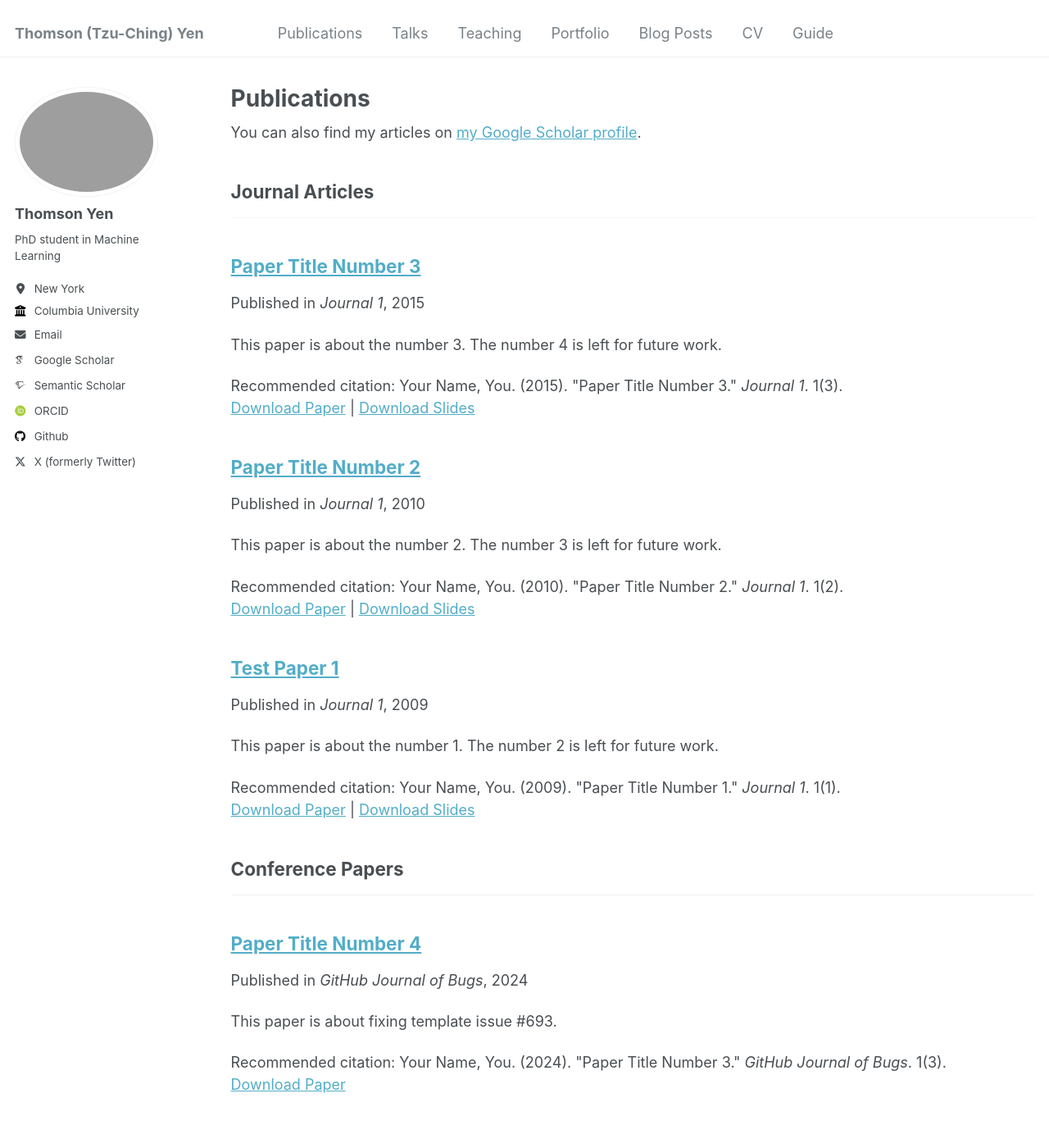
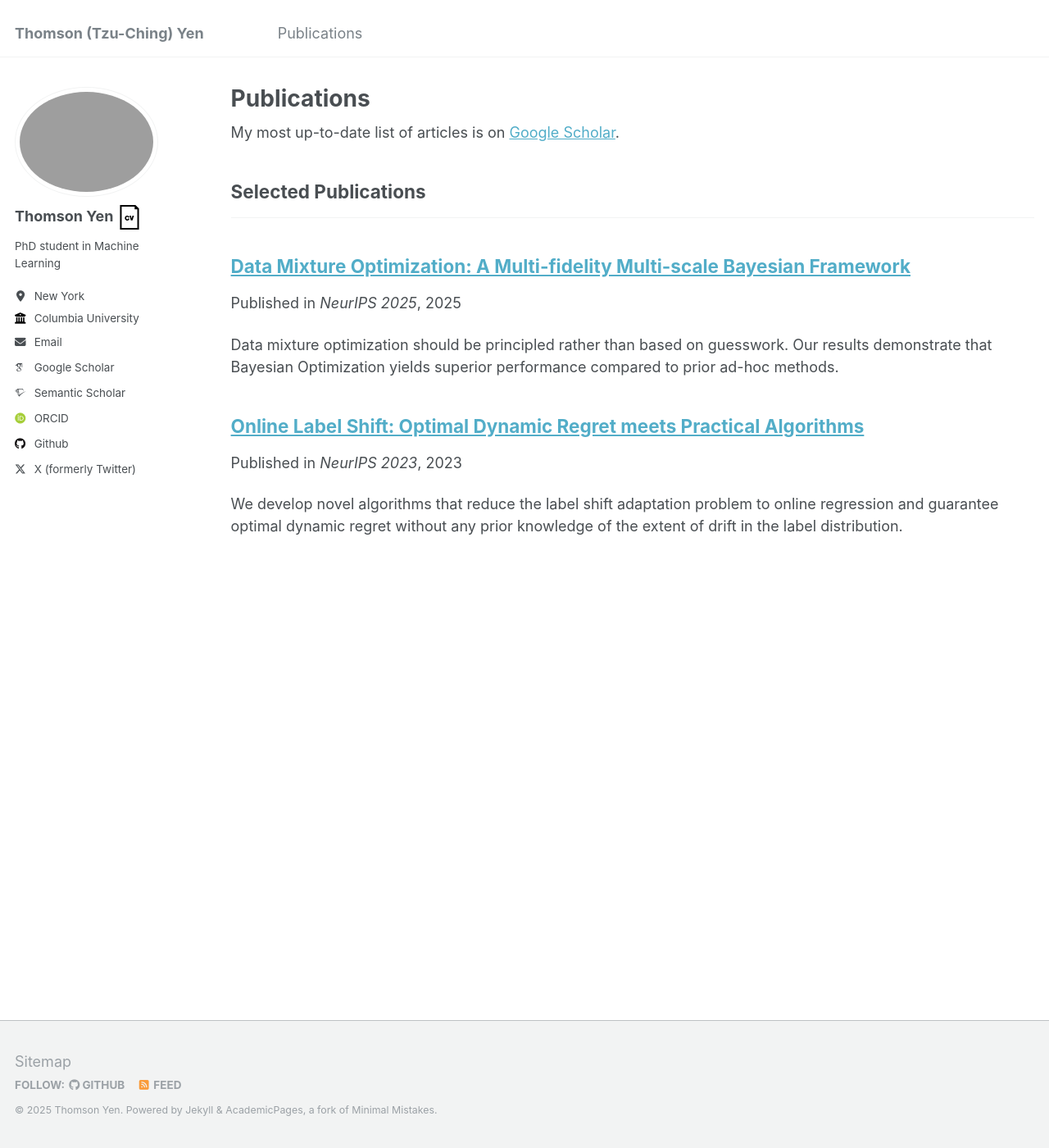
Before and after one commit to ThomsonYen/ThomsonYen.github.io, a Jekyll site: the page built from _pages/publications.html, in a window 1280 px wide and 1400 px high. Shown: the whole window at 82% size. Built offline with Jekyll 4.4.1, drawn with Linux system fonts in a browser that asks for light colours; some web fonts are replaced.

Commit message:
Update publication section

```diff
--- a/_config.yml
+++ b/_config.yml
@@ -24,6 +24,7 @@ author:
   avatar           : "ty.png"
   name             : "Thomson Yen"
   pronouns         : # example: "she/her"
+  cv_url           : "/files/YenCV.pdf"
   bio              : "PhD student in Machine Learning"
   location         : "New York"
   employer         : "Columbia University"
@@ -75,12 +76,14 @@ author:
 
 # Publication Category - The following the list of publication categories and their headings
 publication_category:
-  books:
-    title: 'Books'
-  manuscripts:
-    title: 'Journal Articles'
-  conferences:
-    title: 'Conference Papers'
+  selected_publications:
+    title: 'Selected Publications'
+  # books:
+  #   title: 'Books'
+  # manuscripts:
+  #   title: 'Journal Articles'
+  # conferences:
+  #   title: 'Conference Papers'
 
 # Site Settings
 teaser                   :  # filename of teaser fallback teaser image placed in /images/, .e.g. "500x300.png"
--- a/_includes/archive-single.html
+++ b/_includes/archive-single.html
@@ -29,6 +29,8 @@
     <h2 class="archive__item-title" itemprop="headline">
       {% if post.link %}
         <a href="{{ post.link }}">{{ title }}</a> <a href="{{ base_path }}{{ post.url }}" rel="permalink"><i class="fa fa-link" aria-hidden="true" title="permalink"></i><span class="sr-only">Permalink</span></a>
+      {% elsif post.permalink contains "http" %}
+        <a href="{{ post.permalink }}" target="_blank">{{ title }}</a>
       {% else %}
         <a href="{{ base_path }}{{ post.url }}" rel="permalink">{{ title }}</a>
       {% endif %}
--- a/_includes/author-profile.html
+++ b/_includes/author-profile.html
@@ -11,7 +11,22 @@ site.author %} {% endif %}
   </div>
 
   <div class="author__content">
-    <h3 class="author__name">{{ author.name }}</h3>
+    <h3 class="author__name">
+      {{ author.name }} {% if author.cv_url %}
+      <a
+        href="{{ author.cv_url }}"
+        target="_blank"
+        class="cv-icon"
+        title="View CV"
+      >
+        <img
+          src="/assets/cv.svg"
+          alt="CV"
+          style="width: 30px; height: 30px; vertical-align: middle"
+        />
+      </a>
+      {% endif %}
+    </h3>
     {% if author.pronouns %}
     <p class="author__pronouns">{{ author.pronouns }}</p>
     {% endif %} {% if author.bio %}
--- a/_pages/cv.md
+++ b/_pages/cv.md
@@ -31,34 +31,3 @@ Work experience
   * Github University
   * Duties included: Tagging issues
   * Supervisor: Professor Git
-
-Skills
-======
-* Skill 1
-* Skill 2
-  * Sub-skill 2.1
-  * Sub-skill 2.2
-  * Sub-skill 2.3
-* Skill 3
-
-Publications
-======
-  <ul>{% for post in site.publications reversed %}
-    {% include archive-single-cv.html %}
-  {% endfor %}</ul>
-
-Talks
-======
-  <ul>{% for post in site.talks reversed %}
-    {% include archive-single-talk-cv.html  %}
-  {% endfor %}</ul>
-
-Teaching
-======
-  <ul>{% for post in site.teaching reversed %}
-    {% include archive-single-cv.html %}
-  {% endfor %}</ul>
-
-Service and leadership
-======
-* Currently signed in to 43 different slack teams
--- a/_pages/publications.html
+++ b/_pages/publications.html
@@ -6,14 +6,17 @@ author_profile: true
 ---
 
 {% if site.author.googlescholar %}
-  <div class="wordwrap">You can also find my articles on <a href="{{site.author.googlescholar}}">my Google Scholar profile</a>.</div>
-{% endif %}
-
-{% include base_path %}
+<div style="display: inline; white-space: nowrap">
+  My most up-to-date list of articles is on
+  <a href="{{site.author.googlescholar}}" style="display: inline"
+    >Google Scholar</a
+  >.
+</div>
+{% endif %} {% include base_path %}
 
 <!-- New style rendering if publication categories are defined -->
 {% if site.publication_category %}
-  {% for category in site.publication_category  %}
+  {% for category in site.publication_category %}
     {% assign title_shown = false %}
     {% for post in site.publications reversed %}
       {% if post.category != category[0] %}
```
Also changed, not shown: _data/navigation.yml (+12 -12 lines), _publications/2023-10-27-online-label-shift.md (added, +12 -0 lines), _publications/2025-10-23-dmo-mfms.md (added, +12 -0 lines), assets/cv.svg (added), 1 other file.
